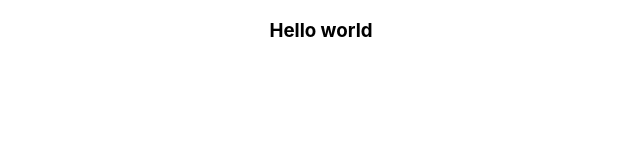
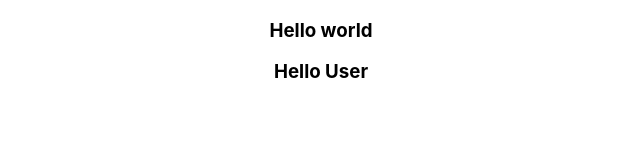
Before and after one commit to salma-anika/react-pro, a React (Create React App) app: page / in a window 1280 px wide. Shown: the top 160 px of the page, without its empty margins (319-959 px from the left). Built offline with nearby package versions, Linux system fonts and the light colour scheme.

Commit message:
create functional class

```diff
--- a/src/App.js
+++ b/src/App.js
@@ -1,11 +1,13 @@
 import './App.css';
 
+import User from './User';
 import logo from './logo.svg';
 
 function App() {
   return (
     <div className="App">
       <h3>Hello world</h3>
+      <User/>
     </div>
   );
 }
--- /dev/null
+++ b/src/User.js
@@ -0,0 +1,6 @@
+function User(){
+    return (
+        <h3>Hello User</h3>
+    );
+}
+export default User;
```
